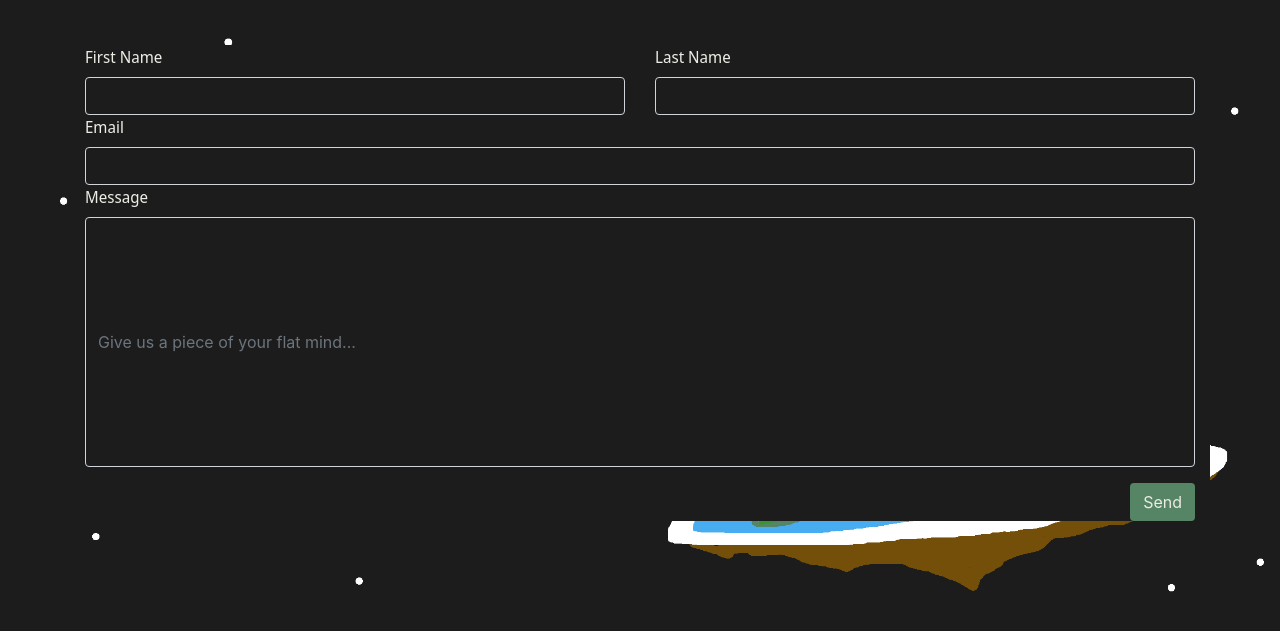
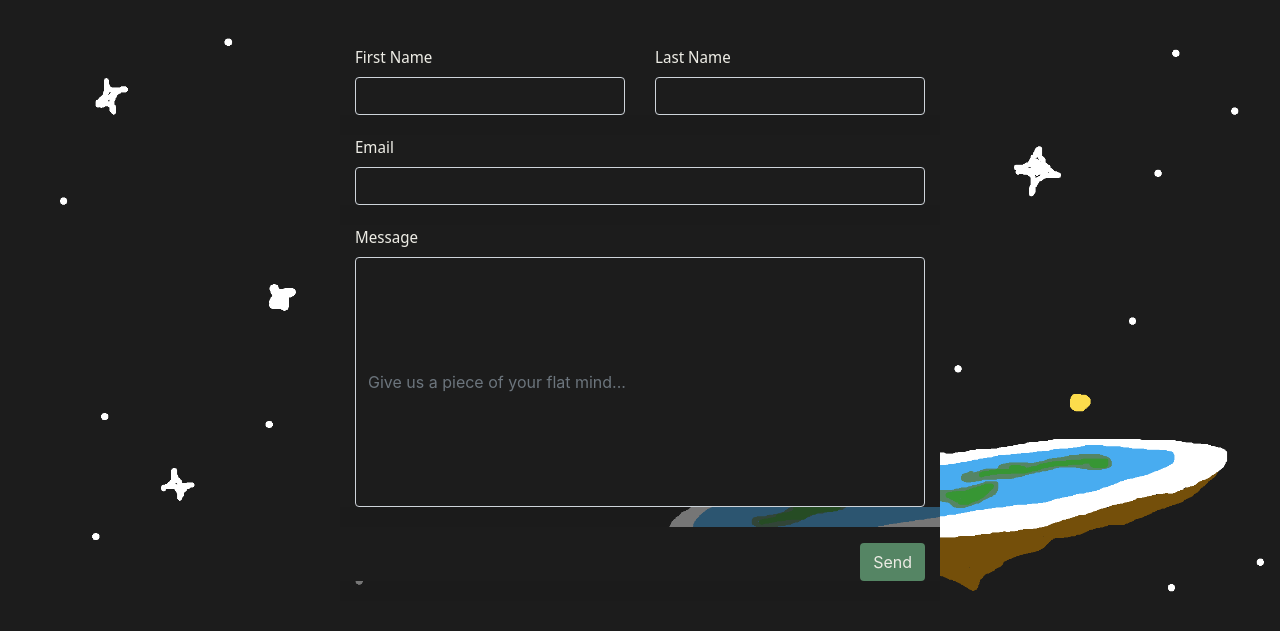
Before and after one commit to sidneyraabe/FE_website, a plain HTML site: page templates/contact-us.html in a window 1280 px wide. Shown: the part 187-818 px from the top of the page. Drawn offline with nearby package versions, Linux system fonts and the light colour scheme.

Commit message:
reduced width of contact form

```diff
--- a/templates/contact-us.html
+++ b/templates/contact-us.html
@@ -22,6 +22,10 @@
 
         #submit:hover {
             color: var(--site-color-1)
+        }
+
+        form>div {
+            margin-bottom: 20px;
         }
     </style>
 </head>
@@ -59,8 +63,8 @@
     </header>
     <main>
         <h1 class="text-center mt-5">Contact Us</h1>
-        <div class="container-lg mt-5 mb-5">
-            <form class="row g-3">
+        <div class="container-lg mt-5 mb-5 " style="max-width: 600px;">
+            <form class="row g-3 semi-trans">
                 <div class="col-md-6">
                     <label for="inputFirstName" class="form-label">First Name</label>
                     <input type="password" class="form-control" id="inputFirstName">
```
